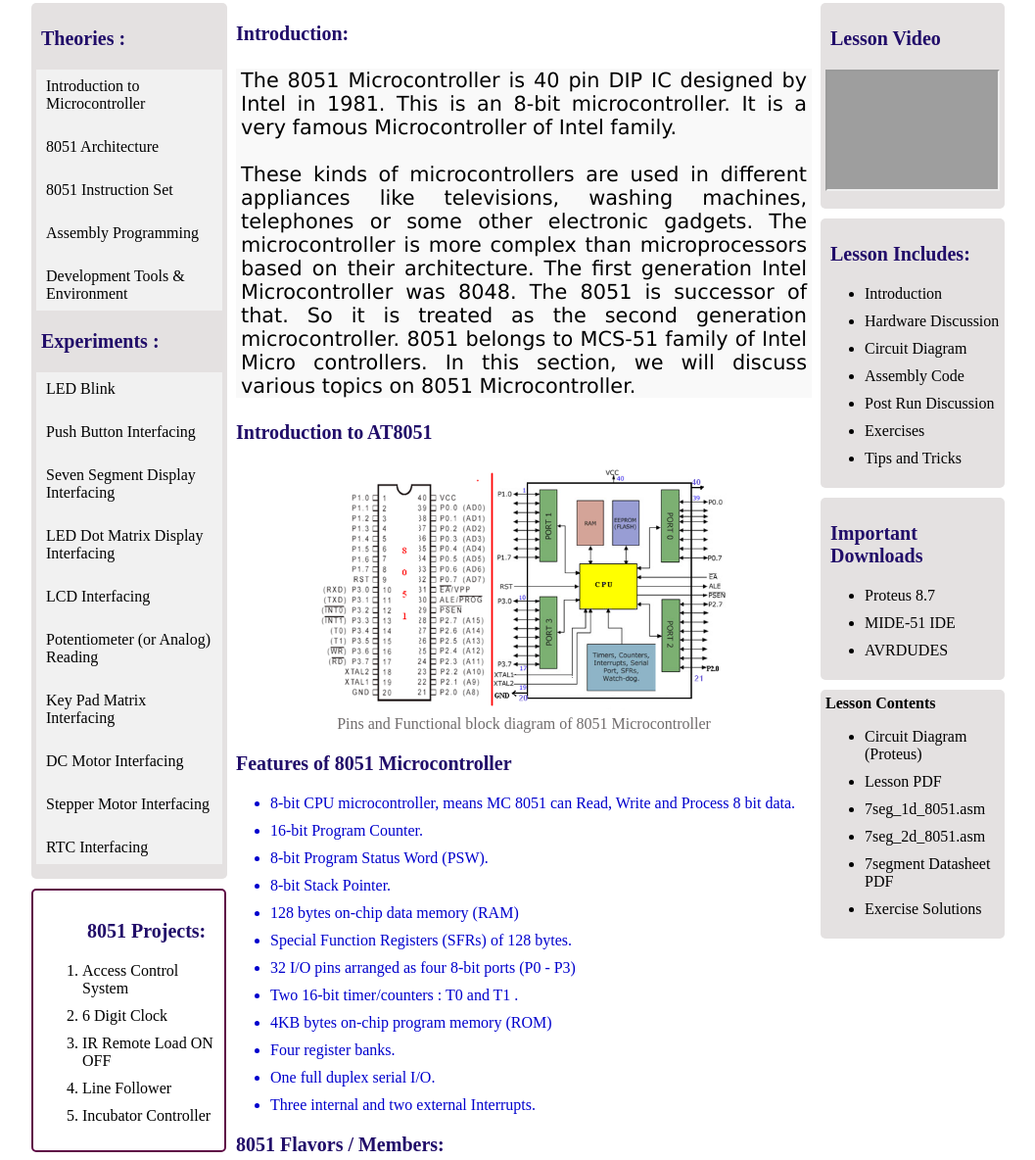
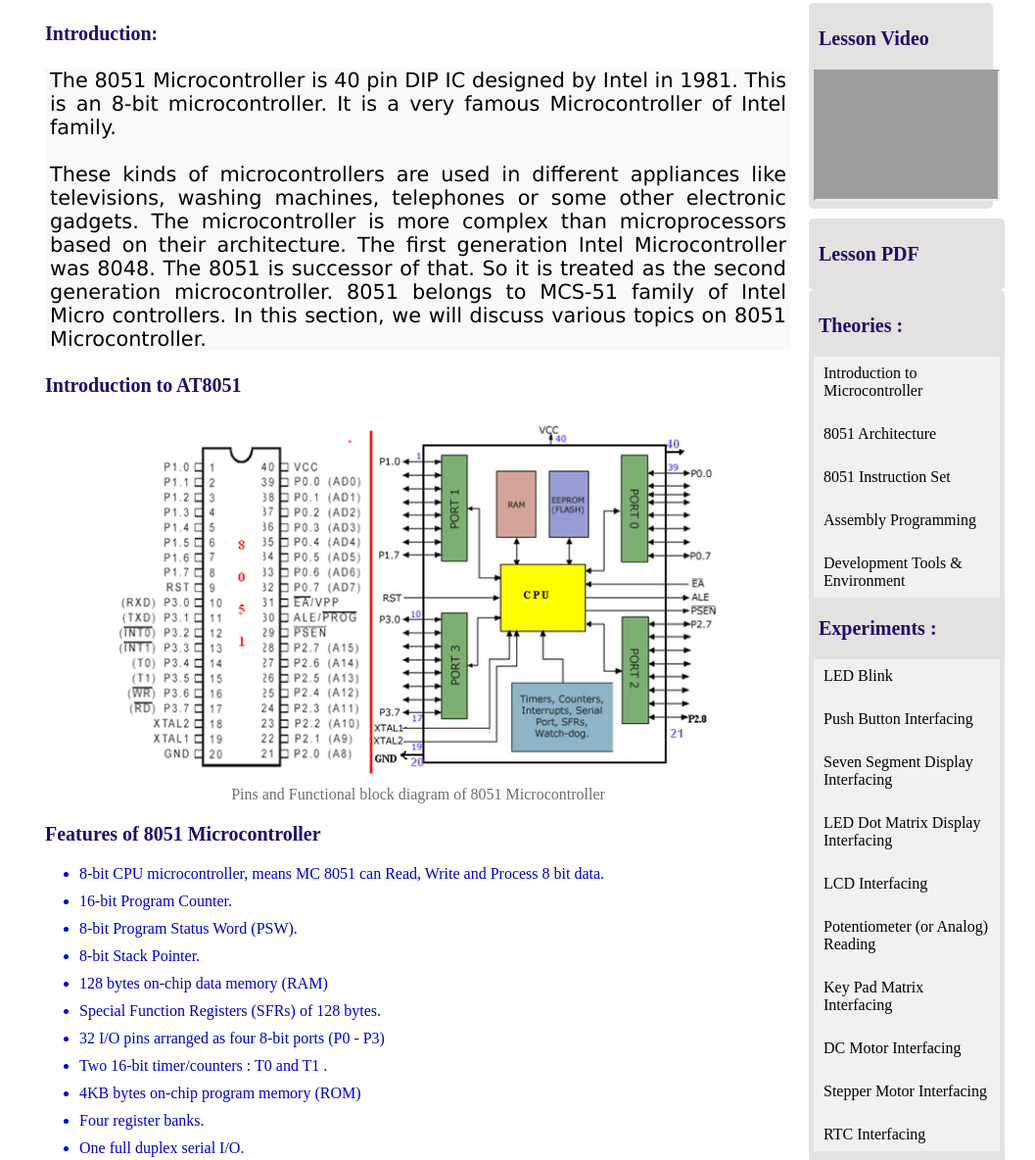
Before and after one commit to gmostofabd/8051-Architecture, a plain HTML site: page index.html in a window 1280 px wide. Shown: the part 237-1421 px from the top of the page at 98% size, without its empty margins (111-1168 px from the left). Drawn offline with nearby package versions, Linux system fonts and the light colour scheme; grey boxes are pictures that could not be loaded.

Commit message:
Update index.html

```diff
--- a/index.html
+++ b/index.html
@@ -3,63 +3,46 @@
 
 <html lang="en">
 
-<head>
-	<link rel="stylesheet" href="assets/css/style.css">
+  <head>
+    <link rel="stylesheet" href="assets/css/style.css">
+    <link rel="shortcut icon" href="https://github.com/gmostofabd/melab-store/blob/main/Images/melab-bd_logo.jpg?raw=true" type="image/x-icon">
+
+    <script src="https://github.com/gmostofabd/melab-store/blob/main/sharedfooter.js" type="text/javascript" defer></script>
+
+      <script src="https://ajax.googleapis.com/ajax/libs/jquery/1.10.2/jquery.min.js"></script>
+
+    <script>
+          $(function(){
+              $('#sidebar1').load("assets/sidebar1.html");
+          });
+      </script>
+
     <meta charset="utf-8">
-	<meta name="Keywords" content="Microcontroller,8051,Assembly,Programming,Code,Proteus">
-	<title>8051 Architecture</title>
-</head>
+    <meta name="Keywords" content="Microcontroller,8051,Assembly,Programming,Code,Proteus">
+
+    <!--Facebook Open graph Mete Tags-->
+    <meta property="og:url"                content="https://gmostofabd.github.io/8051-Architecture/" />
+    <meta property="og:type"               content="article" />
+    <meta property="og:title"              content="Theory 02 : Architecture of 8051 Microcontroller" />
+    <meta property="og:description"        content="8051 Microcontroller internal architecture and their operations" />
+    <meta property="og:image"              content="assets/images/pin_Func.png" />
+
+    <title>8051 Architecture</title>
+  </head>
+
 
 
 <body  bgcolor=white>
 
-	<div id="header_common"><img src="assets/images/github_banner.png" alt="common_header"></div>
+	<div id="header_common"><img src="https://github.com/gmostofabd/melab-store/blob/main/Images/8051_Tutorial_Banner.png?raw=true" alt="common_banner"></div>
 	<div id="topic_container"><h2>Theory - 02: 8051 Microcontroller Architecture</h2></div>
 
 
-  <table align = center width=1000 height=1000  bgcolor= white>
+  <table align = center width=1000  bgcolor= white>
 	  <tr>
-	    <td width=200 bgcolor=white valign=top>
-
-		    <div id="exp_lst_cont">
-          <h3>Theories :</h3>
-          <ul class="ul_exp">
-            <li><a href="https://gmostofabd.github.io/8051-LED/">Introduction to Microcontroller</a></li>
-            <li><a href="https://gmostofabd.github.io/8051-Push-Button/">8051 Architecture</a></li>
-              <li><a href="https://gmostofabd.github.io/8051-7Segment/">8051 Instruction Set</a></li>
-              <li><a href="https://gmostofabd.github.io/8051-LED-Matrix/">Assembly Programming</a></li>
-              <li><a href="https://gmostofabd.github.io/8051-LCD/">Development Tools & Environment</a></li>
-          </ul>
-
-          <h3>Experiments :</h3>
-            <ul class="ul_exp">
-              <li><a href="https://gmostofabd.github.io/8051-LED/">LED Blink</a></li>
-              <li><a href="https://gmostofabd.github.io/8051-Push-Button/">Push Button Interfacing</a></li>
-              <li><a href="https://gmostofabd.github.io/8051-7Segment/">Seven Segment Display Interfacing</a></li>
-              <li><a href="https://gmostofabd.github.io/8051-LED-Matrix/">LED Dot Matrix Display Interfacing</a></li>
-              <li><a href="https://gmostofabd.github.io/8051-LCD/">LCD Interfacing</a></li>
-              <li><a href="https://gmostofabd.github.io/8051-Analog/">Potentiometer (or Analog) Reading</a></li>
-              <li><a href="https://gmostofabd.github.io/8051-Keypad/">Key Pad Matrix Interfacing</a></li>
-              <li><a href="https://gmostofabd.github.io/dc-motor-8051/">DC Motor Interfacing</a></li>
-              <li><a href="https://gmostofabd.github.io/stepper-motor-8051/">Stepper Motor Interfacing</a></li>
-              <li><a href="https://gmostofabd.github.io/8051-RTC/">RTC Interfacing</a></li>
-            </ul>
-        </div>
-
-        <div id="proj_lst_cont">
-            <ol><h3>8051 Projects:</h3>
-              <li>Access Control System</li>
-              <li>6 Digit Clock</li>
-              <li>IR Remote Load ON OFF</li>
-              <li>Line Follower</li>
-              <li>Incubator Controller</li>
-            </ol>
-        </div>
-
-    </td>
 
 
-	  <td width=600 align=center valign=top bgcolor= white>
+	  <td width=800 align=center valign=top style="padding-left: 10px; padding-right: 10px;" bgcolor= white>
 
 		<h3>Introduction:</h3>
       <blockquote>
@@ -78,7 +61,7 @@
       </blockquote>
 
       <h3>Introduction to AT8051</h3>
-        <div class="box_70"><img src="assets/images/pin_Func.png"/><span class="capt_cont">Pins and Functional block diagram of 8051 Microcontroller</span></div>
+        <div class="box_80"><img src="assets/images/pin_Func.png"/><span class="capt_cont">Pins and Functional block diagram of 8051 Microcontroller</span></div>
 
 
       <h3>Features of 8051 Microcontroller</h3>
@@ -261,7 +244,7 @@
 
 
           <h3>Port Registers SFR</h3>
-          <div class="box_70"><img src="assets/images/port_reg.png"/><span class="capt_cont">Fig: PORT Registers</span></div>
+          <div class="box_50"><img src="assets/images/port_reg.png"/><span class="capt_cont">Fig: PORT Registers</span></div>
 
           <ul class="ul_gen">
             <li>There are 4 (8 Bit) Port Registers . PORT0 (P0), PORT1 (P1), PORT2 (P2), PORT3 (P3),</li>
@@ -325,7 +308,7 @@
 
 
           <h3>Stack Pointer</h3>
-          <div class="box_70"><img src="assets/images/stackpointer1.png"/><span class="capt_cont">Fig: Stack Pointer Register</span></div>
+          <div class="box_50"><img src="assets/images/stackpointer1.png"/><span class="capt_cont">Fig: Stack Pointer Register</span></div>
 
           <ul class="ul_gen">
             <li>Address : 0x81H</li>
@@ -388,7 +371,7 @@
 
 
           <h3>Accumulator</h3>
-          <div class="box_70"><img src="assets/images/Accumulator-Register-A.jpg"/><span class="capt_cont">Fig: Accumulator or Working Register</span></div>
+          <div class="box_50"><img src="assets/images/Accumulator-Register-A.jpg"/><span class="capt_cont">Fig: Accumulator or Working Register</span></div>
 
           <ul class="ul_gen">
             <li>Called as Accumulator or Acc or Working or A Register.</li>
@@ -425,7 +408,7 @@
 
 
           <h3>B Register</h3>
-          <div class="box_70"><img src="assets/images/Register-B.jpg"/><span class="capt_cont">Fig: B Register</span></div>
+          <div class="box_50"><img src="assets/images/Register-B.jpg"/><span class="capt_cont">Fig: B Register</span></div>
 
           <ul class="ul_gen">
             <li>Called as Accumulator or Acc or Working or A Register.</li>
@@ -560,48 +543,12 @@
 
 	  <td valign=top bgcolor= white>
 
-      <div class="vdo_lst_cont">
-        <h3>Lesson Video</h3>
-        <iframe width="174" height="120" src="https://www.youtube.com/embed/tgbNymZ7vqY"></iframe>
-      </div>
-
-      <div class="box_this_lesson">
-        <h3>Lesson Includes:</h3>
-        <ul class="ul_right">
-          <li>Introduction</li>
-          <li>Hardware Discussion</li>
-          <li>Circuit Diagram</li>
-          <li>Assembly Code</li>
-          <li>Post Run Discussion</li>
-          <li>Exercises</li>
-          <li>Tips and Tricks</li>
-        </ul>
+      <div class="vdo_lst_cont"><h3>Lesson Video</h3>
+        <iframe width="186" height="130" src="https://www.youtube.com/embed/tgbNymZ7vqY"></iframe>
       </div>
 
 
-
-      <div class="box_this_lesson">
-          <h3>Important Downloads</h3>
-          <ul class="ul_right">
-            <li>Proteus 8.7</li>
-            <li>MIDE-51 IDE</li>
-            <li>AVRDUDES</li>
-          </ul>
-      </div>
-
-
-      <div class="box_this_lesson">
-          <span><b>Lesson Contents</b></span>
-          <ul class="ul_right">
-              <li>Circuit Diagram (Proteus)</li>
-              <li>Lesson PDF</li>
-              <li>7seg_1d_8051.asm</li>
-              <li>7seg_2d_8051.asm</li>
-              <li>7segment Datasheet PDF</li>
-              <li>Exercise Solutions</li>
-          </ul>
-      </div>
-
+      <div id="sidebar1"></div>
     </td>
 
 
```
